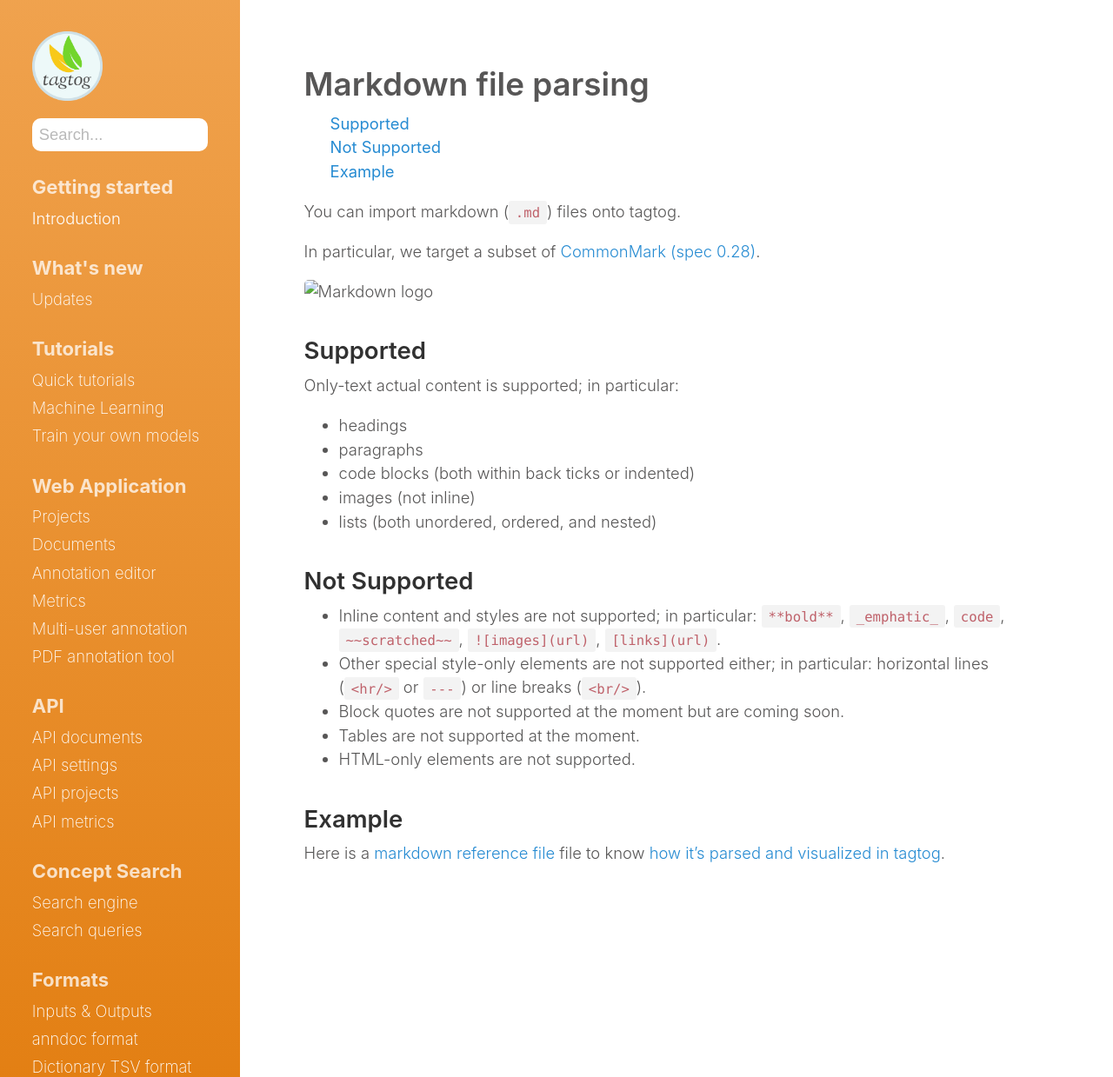
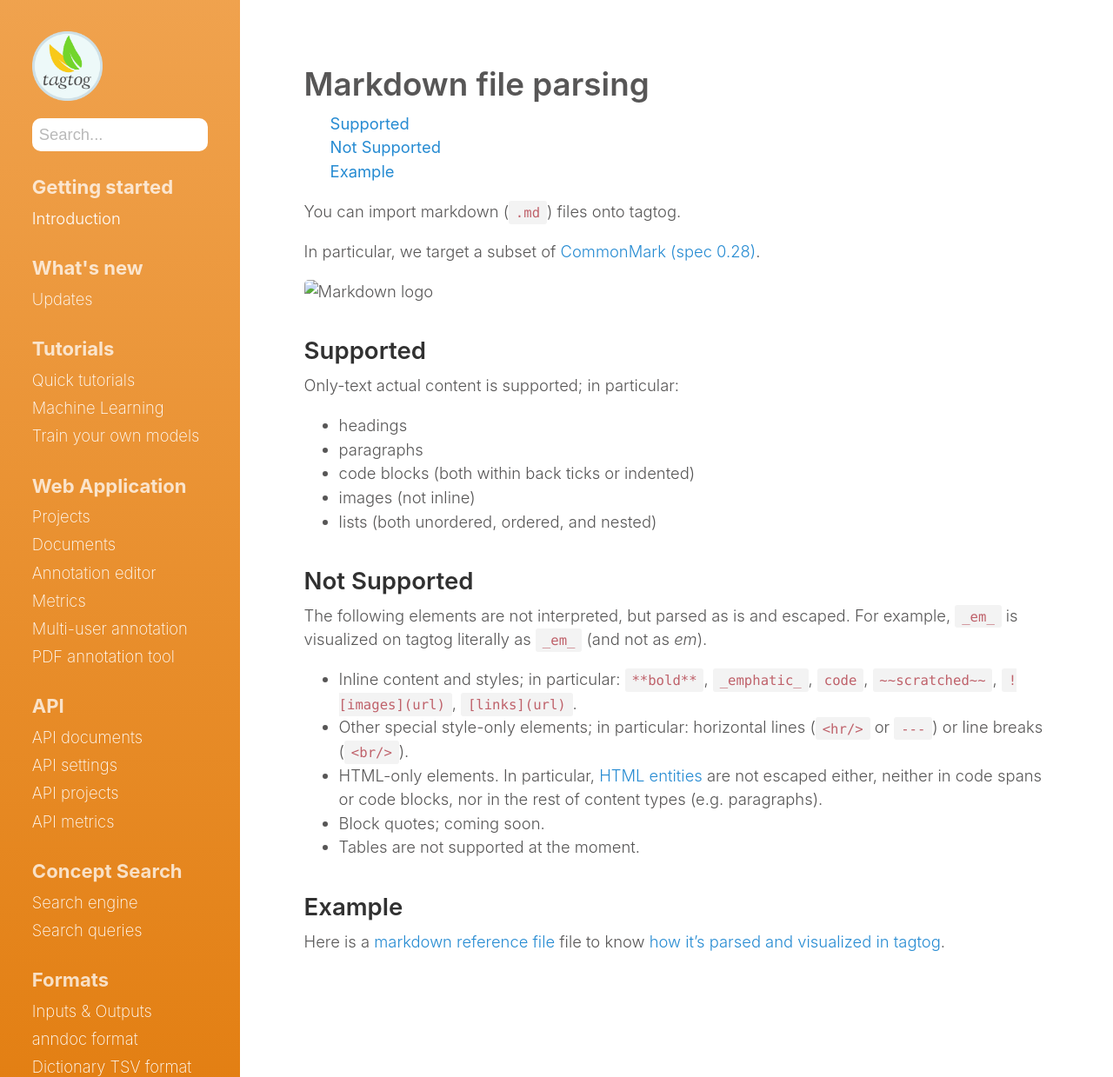
Before and after one commit to tagtogorg/tagtog-doc, a Jekyll site: the page built from MarkdownFileParsing.md, in a window 1280 px wide. Shown: the whole page at 87% size. Built offline with Jekyll 4.4.1, drawn with Linux system fonts in a browser that asks for light colours; nearby versions of some CDN libraries.

Commit message:
doc better markdown and html entities

```diff
--- a/MarkdownFileParsing.md
+++ b/MarkdownFileParsing.md
@@ -26,11 +26,13 @@ Only-text actual content is supported; in particular:
 
 ## Not Supported
 
-* Inline content and styles are not supported; in particular: `**bold**`, `_emphatic_`, `code`, `~~scratched~~`, `![images](url)`, `[links](url)`.
-* Other special style-only elements are not supported either; in particular: horizontal lines (`<hr/>` or `---`) or line breaks (`<br/>`).
-* Block quotes are not supported at the moment but are coming soon.
+The following elements are not interpreted, but parsed as is and escaped. For example, `_em_` is visualized on tagtog literally as `_em_` (and not as _em_).
+
+* Inline content and styles; in particular: `**bold**`, `_emphatic_`, `code`, `~~scratched~~`, `![images](url)`, `[links](url)`.
+* Other special style-only elements; in particular: horizontal lines (`<hr/>` or `---`) or line breaks (`<br/>`).
+* HTML-only elements. In particular, [HTML entities](https://spec.commonmark.org/0.29/#entity-and-numeric-character-references) are not escaped either, neither in code spans or code blocks, nor in the rest of content types (e.g. paragraphs).
+* Block quotes; coming soon.
 * Tables are not supported at the moment.
-* HTML-only elements are not supported.
 
 
 ## Example
```
